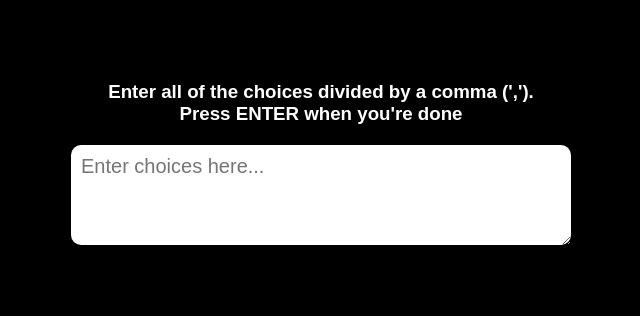
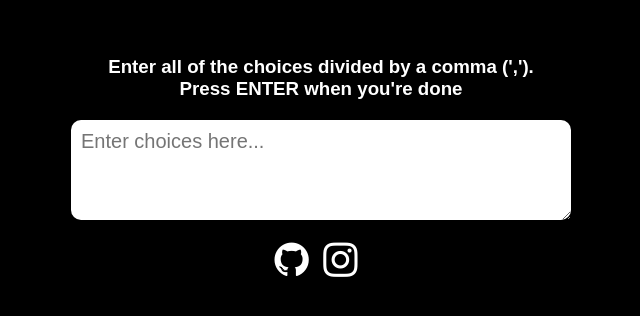
Before and after one commit to tranthaituananh/random_choice_picker, a plain HTML site: page index.html in a window 1280 px wide. Shown: the part 232-548 px from the top of the page, without its empty margins (319-959 px from the left). Drawn offline with Linux system fonts and the light colour scheme; a web font is replaced by a local one.

```diff
--- a/index.html
+++ b/index.html
@@ -4,6 +4,7 @@
     <meta charset="UTF-8">
     <meta http-equiv="X-UA-Compatible" content="IE=edge">
     <meta name="viewport" content="width=device-width, initial-scale=1.0">
+    <link rel="stylesheet" href="https://cdnjs.cloudflare.com/ajax/libs/font-awesome/4.7.0/css/font-awesome.min.css">
     <link rel="stylesheet" href="style.css"/>
     <title>Random Choice Picker</title>
 </head>
@@ -15,6 +16,11 @@
         <div id="tags"></div>
     </div>
 
+    <div>
+        <a href="https://github.com/tranthaituananh"><i class="fa fa-github"></i></a>
+        <a href="https://www.instagram.com/ta.2705__/"><i class="fa fa-instagram"></i></a>
+    </div>
+
     <script src="script.js"></script>
 </body>
 </html>
--- a/style.css
+++ b/style.css
@@ -55,3 +55,11 @@
 .tag.highlight {
   background-color: aqua;
 }
+
+.fa {
+    color: white;
+    border-radius: 10px;
+    margin: 0 10px 10px 0;
+    font-size: 40px;
+    display: inline-block;
+}
```
